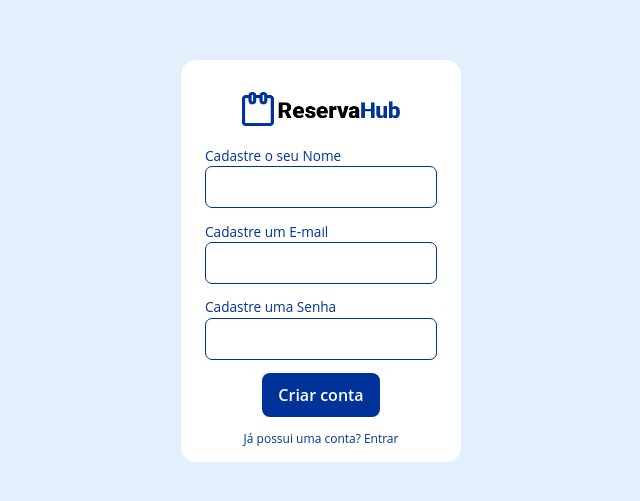
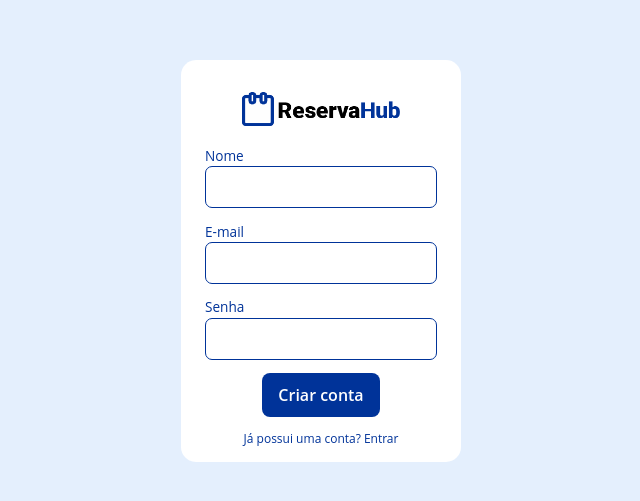
Before and after one commit to Eds-FrontEnd/reservahub-frontend, a React (Vite) app: page /cadastrar in a window 1280 px wide. Shown: the part 139-640 px from the top of the page, without its empty margins (319-959 px from the left). Built offline with nearby package versions, Linux system fonts and the light colour scheme.

Commit message:
refactor: corrige labels do formulário de cadastro e schema

```diff
--- a/src/pages/Register/index.tsx
+++ b/src/pages/Register/index.tsx
@@ -107,7 +107,7 @@ const RegisterPage = () => {
 
         <form className="register__form" onSubmit={handleSubmit} noValidate>
           <div className="register__field">
-            <label htmlFor="name">Cadastre o seu Nome</label>
+            <label htmlFor="name">Nome</label>
 
             <input
               id="name"
@@ -129,7 +129,7 @@ const RegisterPage = () => {
           </div>
 
           <div className="register__field">
-            <label htmlFor="email">Cadastre um E-mail</label>
+            <label htmlFor="email">E-mail</label>
 
             <input
               id="email"
@@ -152,7 +152,7 @@ const RegisterPage = () => {
           </div>
 
           <div className="register__field">
-            <label htmlFor="password">Cadastre uma Senha</label>
+            <label htmlFor="password">Senha</label>
 
             <input
               id="password"
--- a/src/schemas/registerSchema.ts
+++ b/src/schemas/registerSchema.ts
@@ -4,7 +4,7 @@ export const registerSchema = z.object({
   name: z
     .string()
     .min(1, "O nome é obrigatório.")
-    .min(3, "O nome deve ter pelo menos 3 caracteres."),
+    .min(3, "O nome deve ter no mínimo 3 caracteres."),
 
   email: z
     .string()
```
